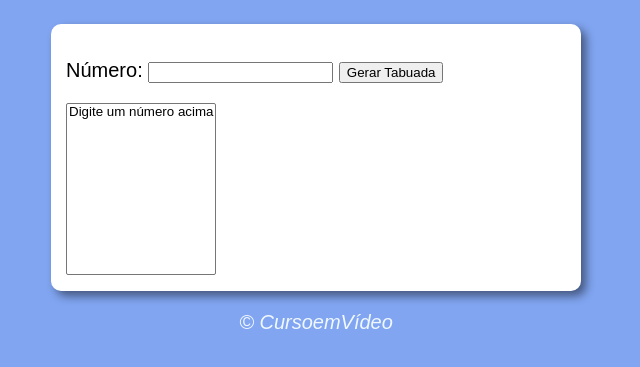
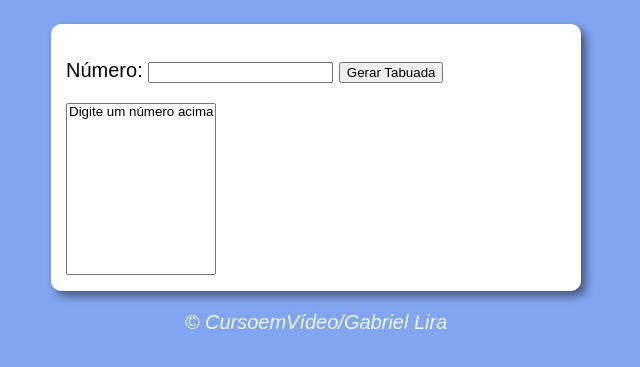
Before and after one commit to GabrielLira27/Tabuada, a plain HTML site: page index.html in a window 1280 px wide. Shown: the part 75-442 px from the top of the page, without its empty margins (324-964 px from the left). Drawn offline with Linux system fonts and the light colour scheme.

Commit message:
Add files via upload

```diff
--- a/index.html
+++ b/index.html
@@ -22,7 +22,7 @@
         </div>
     </section>
     <footer>
-        <p>&copy; CursoemVídeo</p>
+        <p>&copy; CursoemVídeo/Gabriel Lira</p>
     </footer>
     <script src="script.js"></script>
 </body>
```
